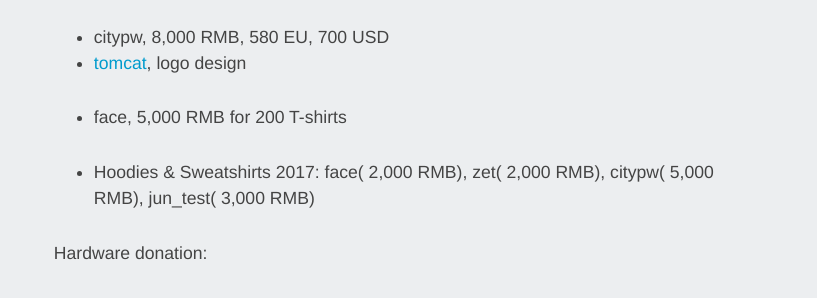
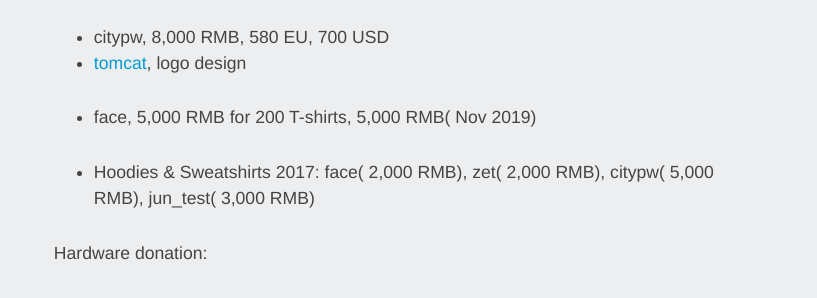
Before and after one commit to hardenedlinux/hardenedlinux.github.io, a Jekyll site: the page built from about2.md, in a window 1280 px wide. Shown: the part 1681-1979 px from the top of the page, without its empty margins (231-1048 px from the left). Built offline with Jekyll 4.4.1, drawn with Linux system fonts in a browser that asks for light colours.

Commit message:
update donation info

```diff
--- a/about2.md
+++ b/about2.md
@@ -54,7 +54,7 @@ Donation:
 
 * citypw, 8,000 RMB, 580 EU, 700 USD
 * [tomcat](http://www.songhaoyun.com/), logo design
-* face, 5,000 RMB for 200 T-shirts
+* face, 5,000 RMB for 200 T-shirts, 5,000 RMB( Nov 2019)
 
 * Hoodies & Sweatshirts 2017: face( 2,000 RMB), zet( 2,000 RMB), citypw( 5,000 RMB), jun_test( 3,000 RMB)
 
```
